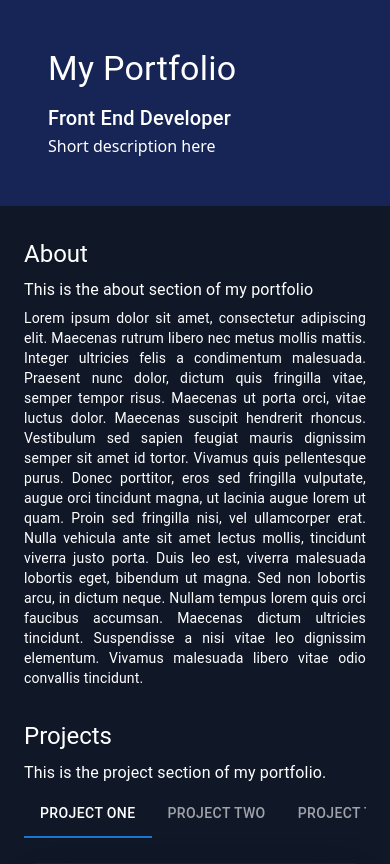
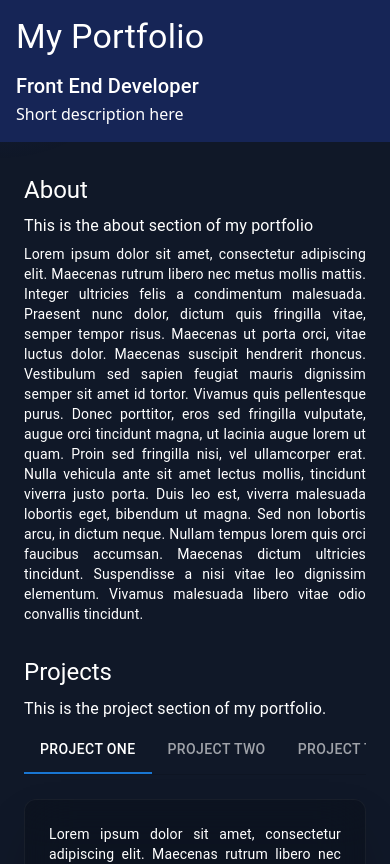
Before and after one commit to kmk9000/portfolio.v2, a React (Vite) app: page / in a window 390 px wide. Shown: the top 864 px of the page. Built offline with nearby package versions, Linux system fonts and the light colour scheme; some icons are missing.

Commit message:
mobile hamburger menu + install mui icons

```diff
--- a/package.json
+++ b/package.json
@@ -12,6 +12,7 @@
   "dependencies": {
     "@emotion/react": "^11.14.0",
     "@emotion/styled": "^11.14.1",
+    "@mui/icons-material": "^7.3.6",
     "@mui/material": "^7.3.6",
     "@tailwindcss/vite": "^4.1.17",
     "react": "^19.2.0",
--- a/src/components/Header.jsx
+++ b/src/components/Header.jsx
@@ -1,14 +1,48 @@
+import Box from "@mui/material/Box";
+import IconButton from "@mui/material/IconButton";
+import Menu from "@mui/material/Menu";
+import MenuItem from "@mui/material/MenuItem";
+import MenuIcon from "@mui/icons-material/Menu";
 import Typography from "@mui/material/Typography";
+import { useState } from "react";
 
 export default function Header({ activeSection, setActiveSection }) {
   const handleClick = (section) => {
     setActiveSection(section);
   };
 
+  const [anchorElNav, setAnchorElNav] = useState(null);
+  const handleOpenNavMenu = (event) => {
+    setAnchorElNav(event.currentTarget);
+  };
+  const handleCloseNavMenu = () => {
+    setAnchorElNav(null);
+  };
+
+  const navItems = [
+    { id: "about", label: "About" },
+    { id: "projects", label: "Projects" },
+    { id: "contact", label: "Contact" },
+  ];
+
   return (
-    <div className="flex flex-col bg-blue-950 text-white p-12 md:p-6 lg:p-12 w-full md:w-1/4 lg:w-1/3 xl:w-1/4 sticky top-0 z-1 justify-between">
+    <div
+      className="flex flex-col
+     bg-blue-950 text-white
+      p-4
+      md:p-6
+      lg:p-12
+      w-full
+      md:w-1/4
+      lg:w-1/3
+      xl:w-1/4
+      sticky
+      top-0
+      z-1
+      justify-between"
+    >
       {/* bg-blue-600 */}
-      <header>
+      <header className="relative">
         <Typography variant="h4" component="div" gutterBottom>
           {/* <div className="font-bold text-3xl pb-4"> */}
           <a href="#about">My Portfolio</a>
@@ -17,6 +51,56 @@ export default function Header({ activeSection, setActiveSection }) {
         <Typography variant="h6">Front End Developer</Typography>
 
         <Typography variant="h7">Short description here</Typography>
+        {/* Mobile Menu Button */}
+        <Box
+          sx={{
+            position: "absolute",
+            top: 8,
+            right: 8,
+            display: { xs: "flex", md: "none" },
+          }}
+        >
+          <IconButton
+            size="large"
+            aria-label="navigation menu"
+            aria-controls="menu-appbar"
+            aria-haspopup="true"
+            onClick={handleOpenNavMenu}
+            color="inherit"
+          >
+            <MenuIcon />
+          </IconButton>
+        </Box>
+
+        {/* Mobile Menu */}
+        <Menu
+          id="menu-appbar"
+          anchorEl={anchorElNav}
+          anchorOrigin={{
+            vertical: "bottom",
+            horizontal: "right",
+          }}
+          keepMounted
+          transformOrigin={{
+            vertical: "top",
+            horizontal: "right",
+          }}
+          open={Boolean(anchorElNav)}
+          onClose={handleCloseNavMenu}
+          sx={{ display: { xs: "block", md: "none" } }}
+        >
+          {navItems.map((item) => (
+            <MenuItem
+              key={item.id}
+              onClick={() => handleClick(item.id)}
+              component="a"
+              href={`#${item.id}`}
+            >
+              <Typography sx={{ textAlign: "center" }}>{item.label}</Typography>
+            </MenuItem>
+          ))}
+        </Menu>
+
         <nav className="mt-4 hidden md:block">
           <ul className="space-y-2">
             <li>
--- a/src/components/Main.jsx
+++ b/src/components/Main.jsx
@@ -4,10 +4,18 @@ import ScrollToTopButton from "./ScrollTopButton";
 
 export default function Main() {
   return (
-    <div className="main-container text-white  bg-gray-900 items-center md:px-25 md:py-12 px-6 scroll-auto h-screen overflow-auto sm:p-6 lg:p-12 w-full xl:w-3/4">
+    <div
+      className="main-container text-white  bg-gray-900 items-center md:px-25 md:py-12 px-6 scroll-auto h-screen overflow-auto sm:p-6 lg:p-12 w-full xl:w-3/4"
+      style={{ scrollPaddingTop: "150px" }}
+    >
       {/* text-gray-800 bg-blue-300 */}
-      <Typography variant="h5" sx={{ mt: 4 }} gutterBottom>
-        <a id="about">About</a>
+      <Typography
+        id="about"
+        variant="h5"
+        sx={{ mt: 4, scrollMarginTop: "150px" }}
+        gutterBottom
+      >
+        About
       </Typography>
       <Typography variant="body1" gutterBottom>
         This is the about section of my portfolio
@@ -29,8 +37,8 @@ export default function Main() {
         libero vitae odio convallis tincidunt.
       </Typography>
       <Projects />
-      <Typography variant="h5" gutterBottom mt={3}>
-        <a id="contact">Contact</a>
+      <Typography id="contact" variant="h5" gutterBottom mt={3}>
+        Contact
       </Typography>
       <Typography variant="body1" gutterBottom>
         This is the contact section of my portfolio.
--- a/src/components/Projects.jsx
+++ b/src/components/Projects.jsx
@@ -41,8 +41,8 @@ export default function Projects() {
   }
   return (
     <div className="z-0">
-      <Typography variant="h5" gutterBottom mt={4}>
-        <a id="projects">Projects</a>
+      <Typography id="projects" variant="h5" gutterBottom mt={4}>
+        Projects
       </Typography>
       <Typography variant="body1" gutterBottom>
         This is the project section of my portfolio.
```
Also changed, not shown: 1 other file (tests, documents, lock files or other folders).
